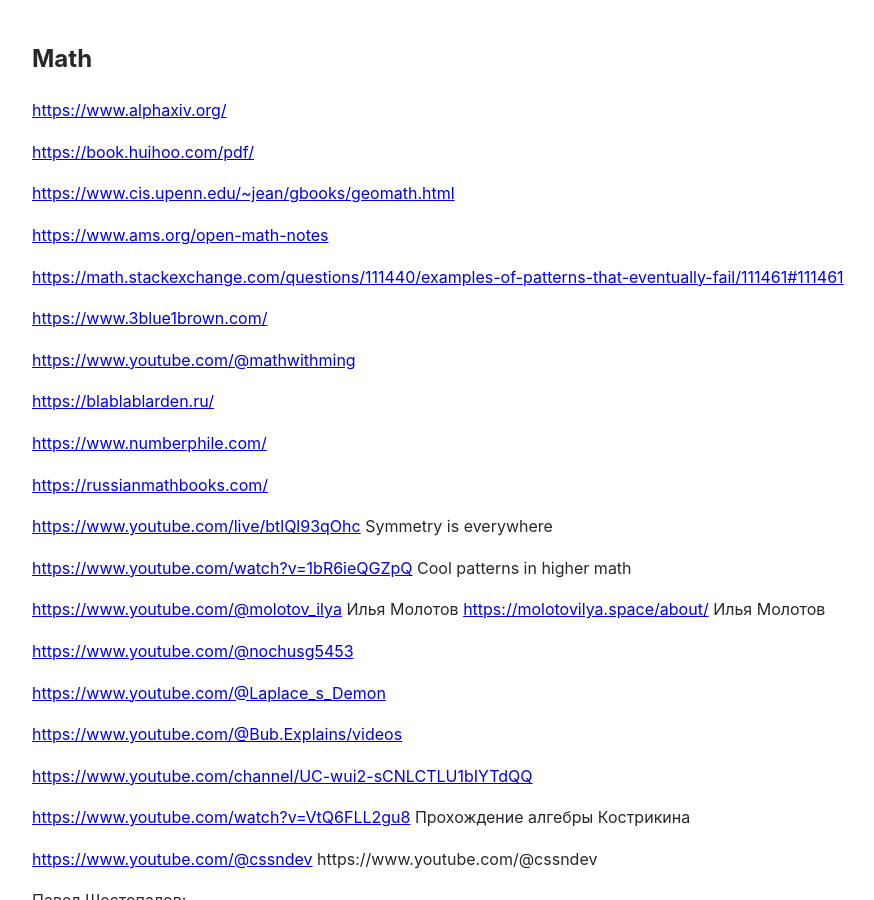
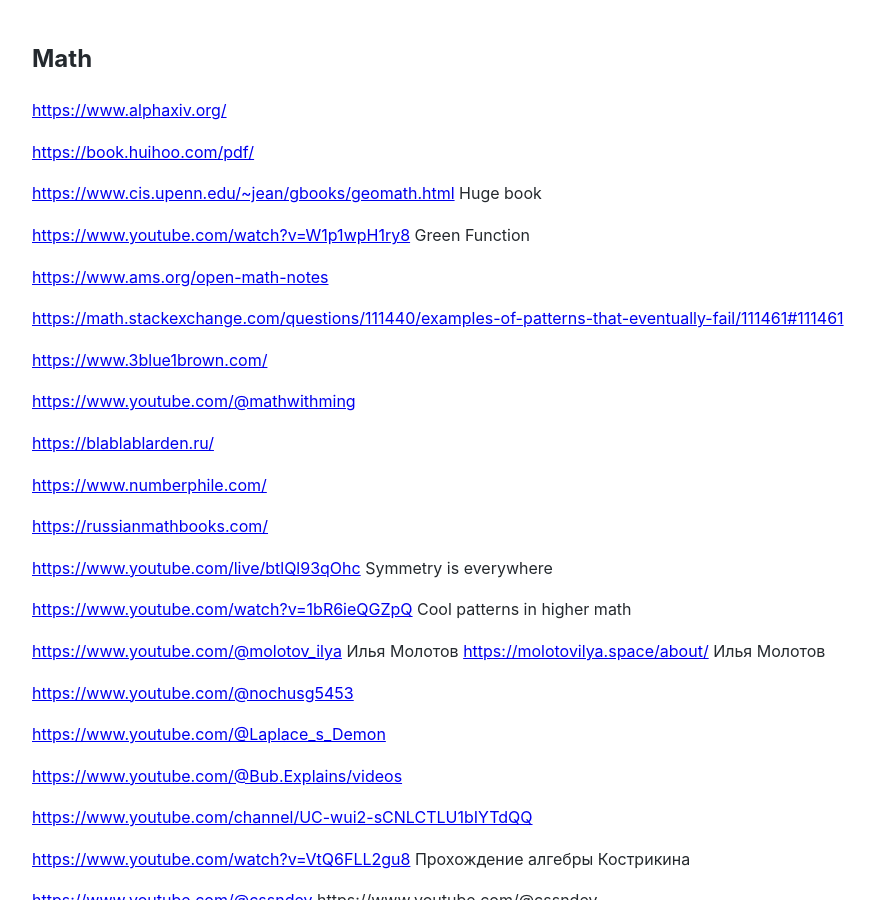
Before and after one commit to Michael-Lubinsky/michael-lubinsky.github.com, a Jekyll site: the page built from math/math.md, in a window 1280 px wide and 900 px high. Shown: the whole window, without its empty margins (158-1032 px from the left). Built offline with Jekyll 4.4.1, drawn with Linux system fonts in a browser that asks for light colours; our own code applies the rules of GitHub Pages for plain Markdown files.

Commit message:
Update math.md

```diff
--- a/math/math.md
+++ b/math/math.md
@@ -4,7 +4,9 @@
 
 <https://book.huihoo.com/pdf/>
 
-<https://www.cis.upenn.edu/~jean/gbooks/geomath.html>
+<https://www.cis.upenn.edu/~jean/gbooks/geomath.html> Huge book
+
+<https://www.youtube.com/watch?v=W1p1wpH1ry8> Green Function
 
 <https://www.ams.org/open-math-notes>
 
```
